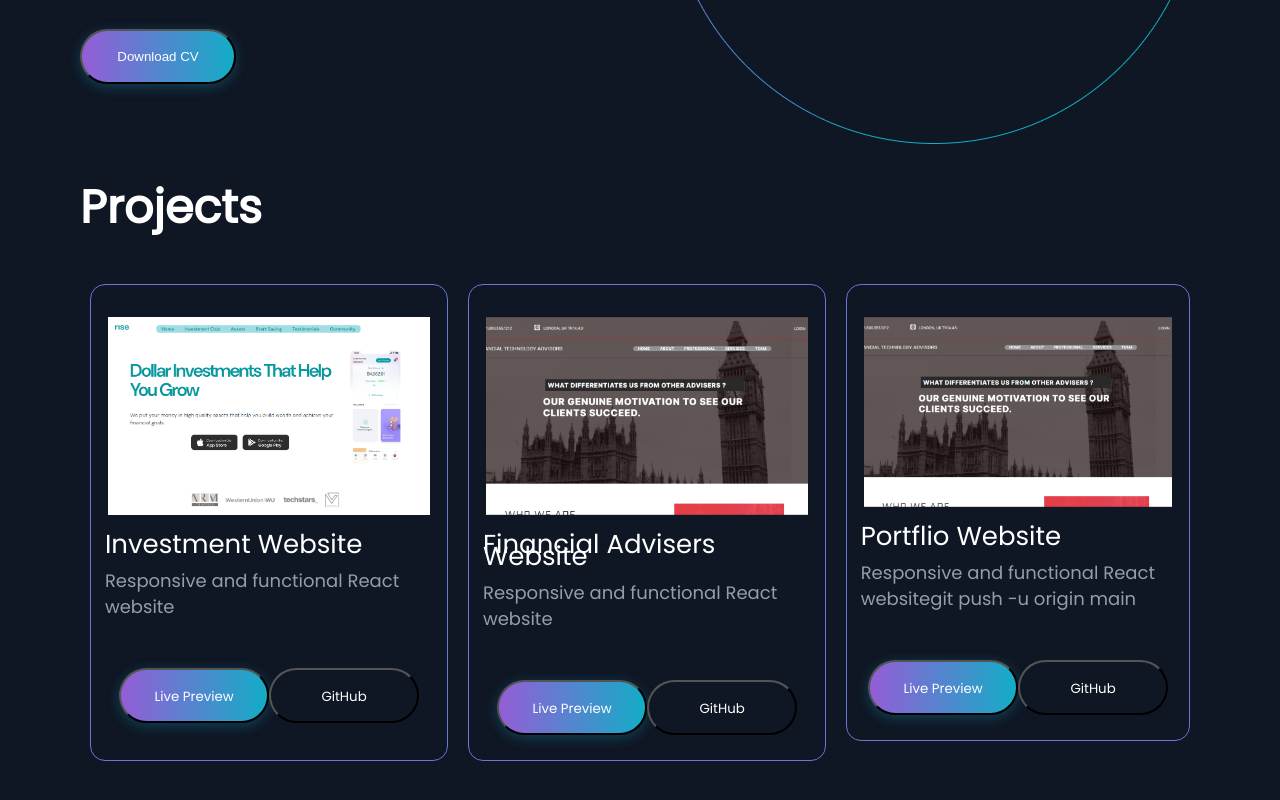
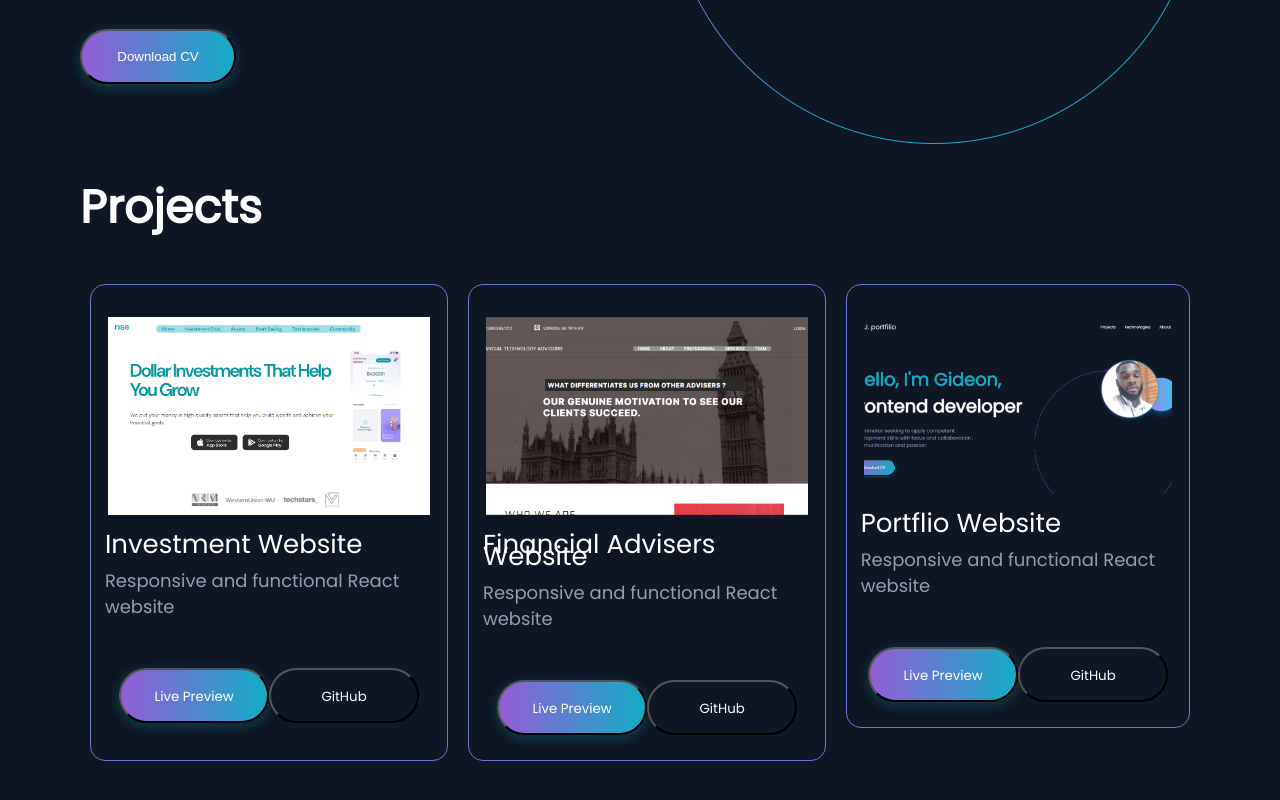
Before and after one commit to Gideonthegre8t/GideonJohnsonPortfolio, a React (Create React App) app: page / in a window 1280 px wide. Shown: the part 582-1382 px from the top of the page. Built offline with nearby package versions, Linux system fonts and the light colour scheme.

Commit message:
Website Upgrade

```diff
--- a/src/components/Project.js
+++ b/src/components/Project.js
@@ -1,6 +1,7 @@
 import React from "react";
 import Investment from "../assets/images/Investment.png";
 import Financial from "../assets/images/Financial.png";
+import Portfolio from "../assets/images/Portfolio.png"
 
 function Project() {
   //Handle OnClick for project
@@ -102,12 +103,12 @@ function Project() {
               <div className="project-top">
                 <img
                   className="financial"
-                  src={Financial}
-                  alt="financial-pic"
+                  src={Portfolio}
+                  alt="portfolio-pic"
                 />
                 <div className="project-text">
                   <h3 className="project-title">Portflio Website</h3>
-                  <p>Responsive and functional React websitegit push -u origin main</p>
+                  <p>Responsive and functional React website</p>
                 </div>
               </div>
               <div className="project-links">
```
